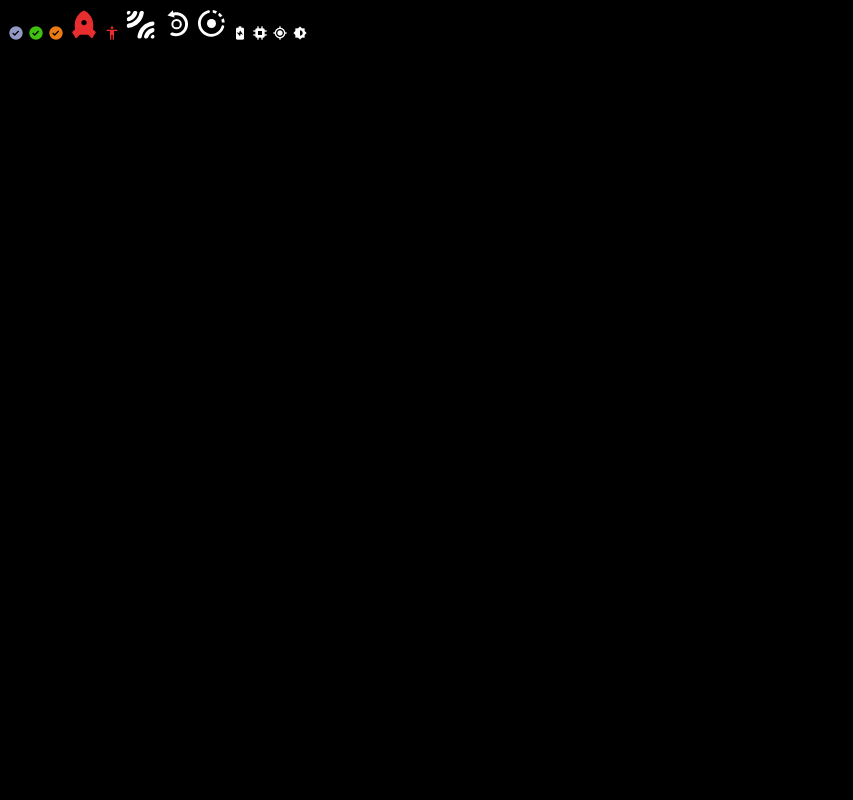
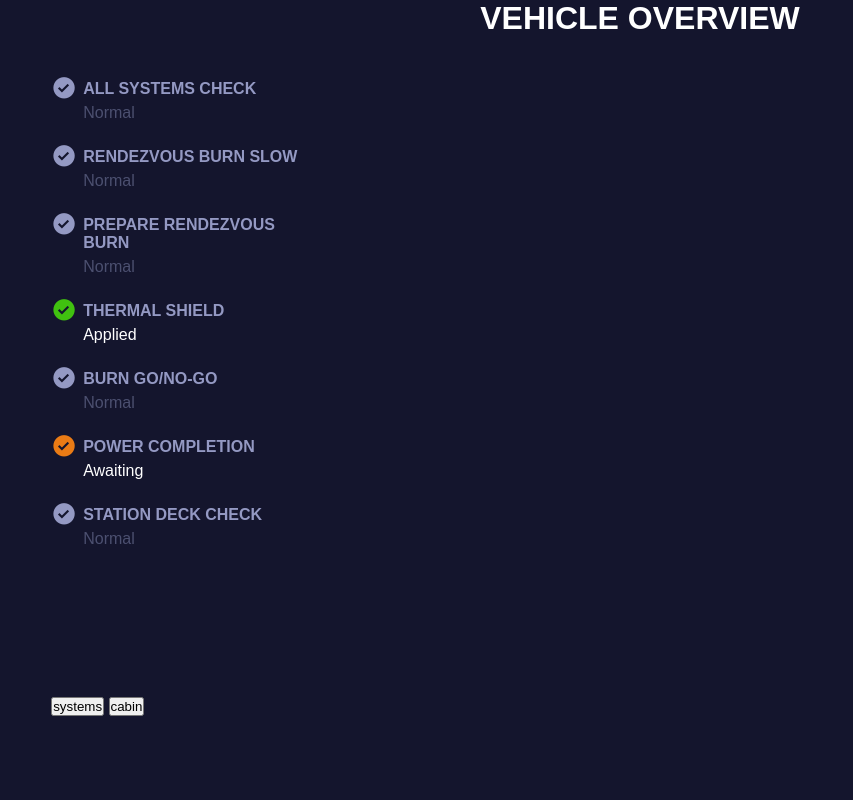
Before and after one commit to SneatX/spaceXjs, a plain HTML site: page index.html in a window 1280 px wide. Shown: the whole page, without its empty margins (0-853 px from the left). Drawn offline with nearby package versions, Linux system fonts and the light colour scheme.

Commit message:
feat: :sparkles: Checklist izquierda terminada

```diff
--- a/css/style.css
+++ b/css/style.css
@@ -1 +1,79 @@
 @import url(variables.css);
+
+*{
+    box-sizing: border-box;
+    padding: 0;
+    margin: 0;
+}
+
+body{
+    background-color: var(--color--one);
+    color: var(--color--five);
+    font-family: sans-serif;
+}
+/*HEADER*/
+.header{
+    width: 100vw;
+    text-align: center;
+    height: 10vh;
+}
+
+.header > h1{
+    text-transform: uppercase;
+}
+
+/*MAIN*/
+/*Seccion 1*/
+.main{
+    display: grid;
+    grid-template-columns: 1fr 2.5fr 1fr;
+    height: 90vh;
+    padding: 0 4vw;
+}
+
+.main__list{
+    height: 100%;
+    display: grid;
+    grid-template-rows: 6fr 1fr;
+}
+
+.list__checklist{
+    list-style: none;
+    display: flex;
+    flex-direction: column;
+    gap: 2vw;
+}
+
+.checklist__item{
+    display: flex;
+    gap: .5vw;
+}
+
+.checklist__item > i{
+    position: relative;
+    top: -.3vw;
+    font-size: 2vw;
+}
+
+.checklist__item__content{
+    display: flex;
+    flex-direction: column;
+    gap: .5vw;
+}
+
+.checklist__item__content p:first-child{
+    color: var(--color--two);
+    text-transform: uppercase;
+    font-weight: bold;
+}
+
+
+.checklist__item__text{
+    color: var(--color--seven);
+    text-transform:capitalize;
+}
+
+.checklist__item__special{
+    color: var(--color--five);
+    text-transform:capitalize;
+}
--- a/css/variables.css
+++ b/css/variables.css
@@ -5,4 +5,5 @@
     --color--four: #e52d2d;
     --color--five: #ffffff;
     --color--six: #ffd733;
+    --color--seven: #4c5070;
 }
--- a/index.html
+++ b/index.html
@@ -7,13 +7,81 @@
     <link rel="stylesheet" href="css/style.css">
     <link href='https://unpkg.com/boxicons@2.1.4/css/boxicons.min.css' rel='stylesheet'>
 </head>
-<body style="background: #000;">
-    <!-- Check icons -->
-    <i class='bx bxs-check-circle' style='color:#9499c3'  ></i>
-    <i class='bx bxs-check-circle' style='color:#40c110'  ></i>
-    <i class='bx bxs-check-circle' style='color:#ea7b15'  ></i>
+<body>
+    <header class="header">
+        <h1>vehicle overview</h1>
+    </header>
+    <main class="main">
+        <article class="main__list">
+            <ul class="list__checklist">
+                <li class="checklist__item">
+                    <i class='bx bxs-check-circle' style='color:#9499c3'></i>
+                    <div class="checklist__item__content">
+                        <p>all systems check</p>
+                        <p class="checklist__item__text">normal</p>
+                    </div>
+                </li>
+                <li class="checklist__item">
+                    <i class='bx bxs-check-circle' style='color:#9499c3'></i>
+                    <div class="checklist__item__content">
+                        <p>rendezvous burn slow</p>
+                        <p class="checklist__item__text">normal</p>
+                    </div>
+                </li>
+                <li class="checklist__item">
+                    <i class='bx bxs-check-circle' style='color:#9499c3'></i>
+                    <div class="checklist__item__content">
+                        <p>prepare rendezvous burn</p>
+                        <p class="checklist__item__text">normal</p>
+                    </div>
+                </li>
+                <li class="checklist__item">
+                    <i class='bx bxs-check-circle' style='color:#40c110'></i>
+                    <div class="checklist__item__content">
+                        <p>thermal shield</p>
+                        <p class="checklist__item__special">applied</p>
+                    </div>
+                </li>
+                <li class="checklist__item">
+                    <i class='bx bxs-check-circle' style='color:#9499c3'></i>
+                    <div class="checklist__item__content">
+                        <p>burn go/no-go</p>
+                        <p class="checklist__item__text">normal</p>
+                    </div>
+                </li>
+                <li class="checklist__item">
+                    <i class='bx bxs-check-circle' style='color:#ea7b15'></i>
+                    <div class="checklist__item__content">
+                        <p>power completion</p>
+                        <p class="checklist__item__special">awaiting</p>
+                    </div>
+                </li>
+                <li class="checklist__item">
+                    <i class='bx bxs-check-circle' style='color:#9499c3'></i>
+                    <div class="checklist__item__content">
+                        <p>station deck check</p>
+                        <p class="checklist__item__text">normal</p>
+                    </div>
+                </li>
+            </ul>
 
-    <!-- Nav icons -->
+            <section class="list__buttons">
+                <button>systems</button>
+                <button>cabin</button>
+            </section>
+
+        </article>
+        <article class="main__content">
+
+        </article>
+        <article class="main__progressBars">
+
+        </article>
+    </main>
+    <!-- Check icons
+
+
+    Nav icons
     <img src="storage/iconos/rocket.svg">
     <i class='bx bx-body' style='color:#e72d2d'></i>
     <img src="storage/iconos/comms.svg">
@@ -22,6 +90,6 @@
     <i class='bx bxs-battery-charging bx-rotate-270' style='color:#ffffff'  ></i>
     <i class='bx bxs-chip' style='color:#ffffff'  ></i>
     <i class='bx bx-current-location bx-rotate-270' style='color:#ffffff'  ></i>
-    <i class='bx bxs-brightness-half' style="color: #fff"></i>
+    <i class='bx bxs-brightness-half' style="color: #fff"></i> -->
 </body>
 </html>
```
